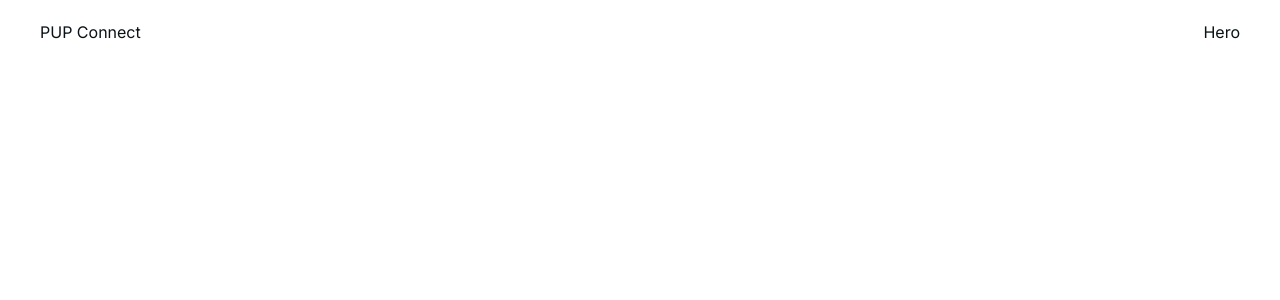
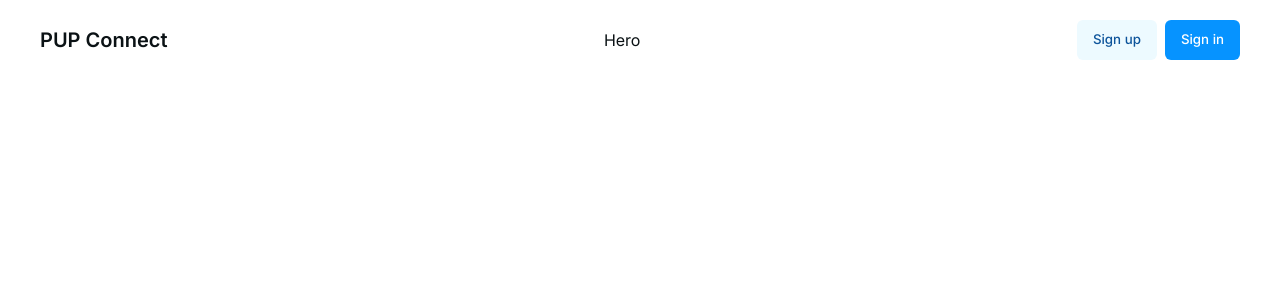
Before and after one commit to KyneLaggui/pup-connect, a Next.js app: page /pages/hero in a window 1280 px wide. Shown: the top 300 px of the page. Built offline with nearby package versions, Linux system fonts and the light colour scheme.

Commit message:
added typography

```diff
--- a/src/app/globals.css
+++ b/src/app/globals.css
@@ -66,7 +66,7 @@
 
     --secondary: var(--blue-50);
     --secondary-foreground: var(--blue-900);
-    --secondary-border: var(--blue-100);
+    --secondary-border: var(--red-600);
 
     --muted: var(--neutral-white-200);
     --muted-foreground: var(--neutral-white-800);
--- a/src/app/pages/hero/page.js
+++ b/src/app/pages/hero/page.js
@@ -1,14 +1,19 @@
+import { Button } from "@/components/ui/button";
 import React from "react";
 
 const Hero = () => {
   return (
     <div className="w-full flex justify-center">
-      <div className="max-w-[1200px] flex w-full justify-between py-5">
+      <div className="max-w-[1200px] flex w-full justify-between py-5 items-center">
         <div>
-          <h1>PUP Connect</h1>
+          <h1 className="text-logo font-semibold">PUP Connect</h1>
         </div>
         <div>
           <p>Hero</p>
+        </div>
+        <div className="flex gap-2">
+          <Button variant="secondary">Sign up</Button>
+          <Button variant="default">Sign in</Button>
         </div>
       </div>
     </div>
--- a/src/components/ui/button.jsx
+++ b/src/components/ui/button.jsx
@@ -1,8 +1,8 @@
-import * as React from "react"
-import { Slot } from "@radix-ui/react-slot"
+import * as React from "react";
+import { Slot } from "@radix-ui/react-slot";
 import { cva } from "class-variance-authority";
 
-import { cn } from "@/lib/utils"
+import { cn } from "@/lib/utils";
 
 const buttonVariants = cva(
   "inline-flex items-center justify-center whitespace-nowrap rounded-md text-sm font-medium ring-offset-background transition-colors focus-visible:outline-none focus-visible:ring-2 focus-visible:ring-ring focus-visible:ring-offset-2 disabled:pointer-events-none disabled:opacity-50",
@@ -15,7 +15,7 @@ const buttonVariants = cva(
         outline:
           "border border-input bg-background hover:bg-accent hover:text-accent-foreground",
         secondary:
-          "bg-secondary text-secondary-foreground hover:bg-secondary/80",
+          "bg-secondary text-secondary-foreground border-secondary hover:bg-secondary/80",
         ghost: "hover:bg-accent hover:text-accent-foreground",
         link: "text-primary underline-offset-4 hover:underline",
       },
@@ -31,17 +31,20 @@ const buttonVariants = cva(
       size: "default",
     },
   }
-)
+);
 
-const Button = React.forwardRef(({ className, variant, size, asChild = false, ...props }, ref) => {
-  const Comp = asChild ? Slot : "button"
-  return (
-    (<Comp
-      className={cn(buttonVariants({ variant, size, className }))}
-      ref={ref}
-      {...props} />)
-  );
-})
-Button.displayName = "Button"
+const Button = React.forwardRef(
+  ({ className, variant, size, asChild = false, ...props }, ref) => {
+    const Comp = asChild ? Slot : "button";
+    return (
+      <Comp
+        className={cn(buttonVariants({ variant, size, className }))}
+        ref={ref}
+        {...props}
+      />
+    );
+  }
+);
+Button.displayName = "Button";
 
-export { Button, buttonVariants }
+export { Button, buttonVariants };
--- a/tailwind.config.js
+++ b/tailwind.config.js
@@ -9,6 +9,18 @@ module.exports = {
   ],
   prefix: "",
   theme: {
+    fontSize: {
+      logo: "1.25rem",
+      xs: "0.694rem",
+      sm: "0.833rem",
+      base: "1rem",
+      lg: "1.2rem",
+      xl: "1.44rem",
+      "2xl": "1.728rem",
+      "3xl": "2.074rem",
+      "4xl": "2.488rem",
+      "5xl": "2.986rem",
+    },
     container: {
       center: true,
       padding: "2rem",
@@ -30,6 +42,7 @@ module.exports = {
         secondary: {
           DEFAULT: "var(--secondary)",
           foreground: "var(--secondary-foreground)",
+          border: "var(--secondary-border)",
         },
         destructive: {
           DEFAULT: "var(--destructive)",
```
